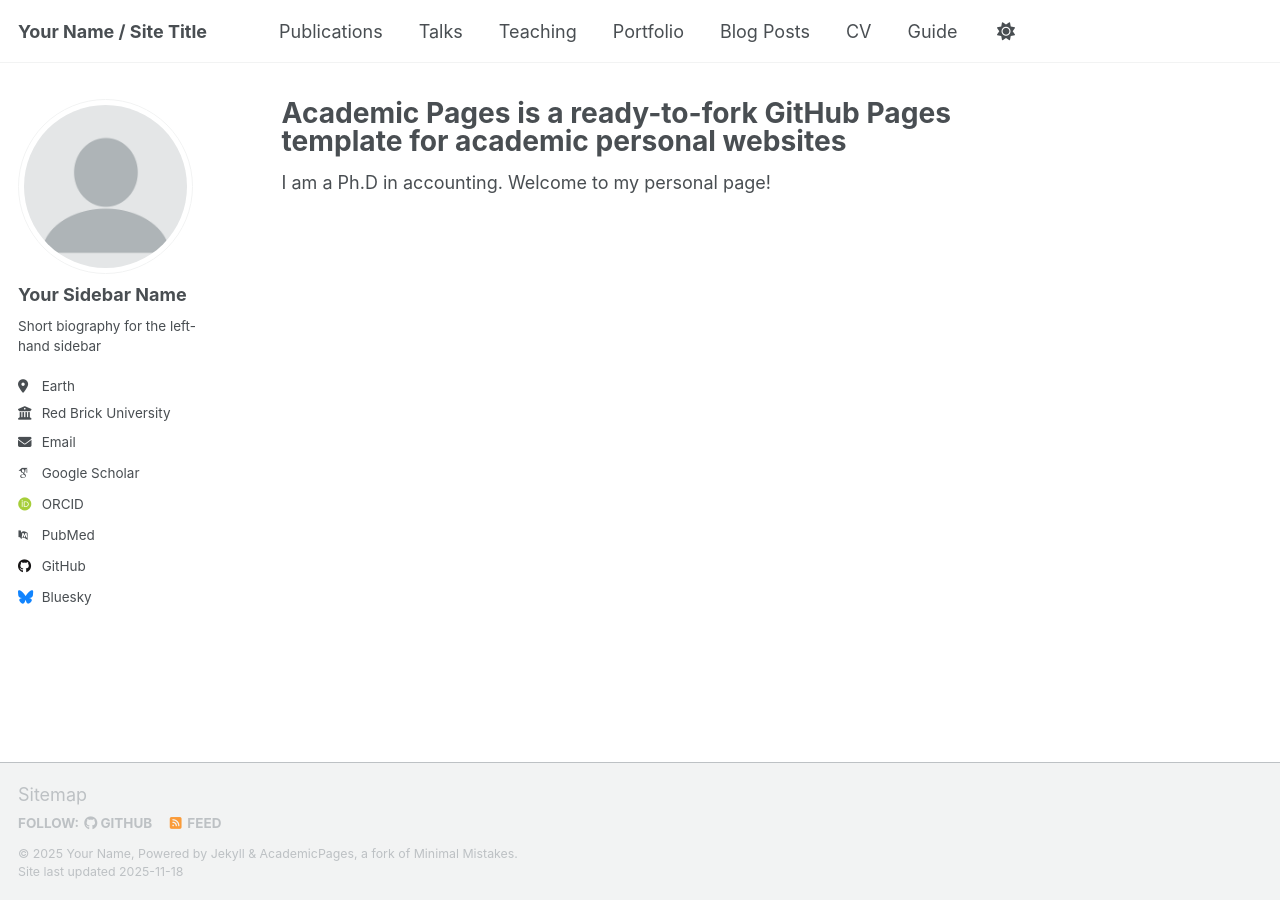
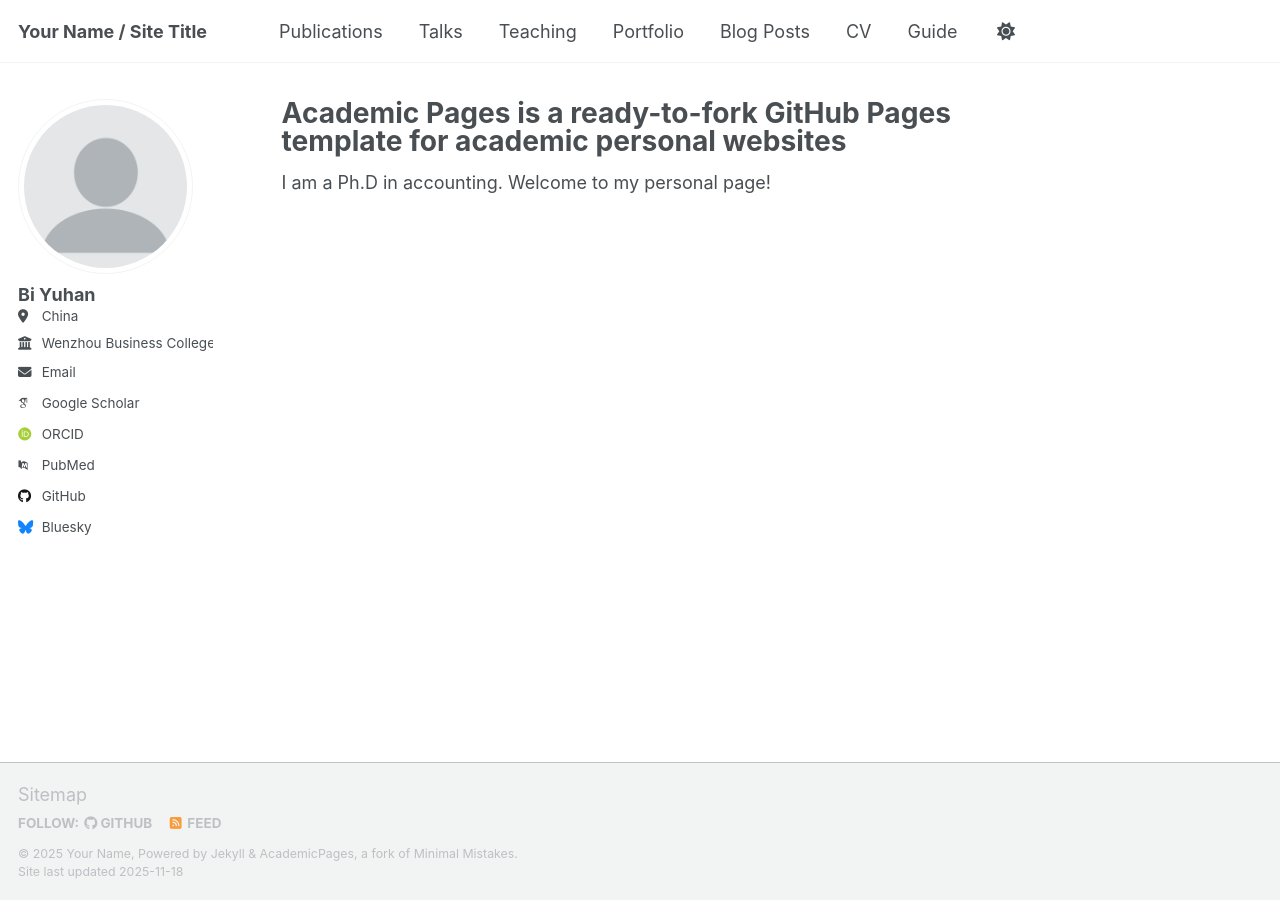
Before and after one commit to biyuhan/biyuhan.github.io, a Jekyll site: the page built from _pages/about.md, in a window 1280 px wide. Built offline with Jekyll 4.4.1, drawn with Linux system fonts in a browser that asks for light colours; some web fonts are replaced; a script that is not in the unit is left out.

Commit message:
Update _config.yml

```diff
--- a/_config.yml
+++ b/_config.yml
@@ -24,13 +24,10 @@
 author:
   # Biographic information
   avatar           : "profile.png"
-  name             : "Your Sidebar Name"
-  pronouns         : # example: "she/her"
-  bio              : "Short biography for the left-hand sidebar"
-  location         : "Earth"
-  employer         : "Red Brick University"
-  uri              : # URL
-  email            : "none@example.org"
+  name             : "Bi Yuhan"
+  location         : "China"
+  employer         : "Wenzhou Business College"
+  email            : "yuhan_bi@163.com"
 
   # Academic websites
   academia         : # URL
```
